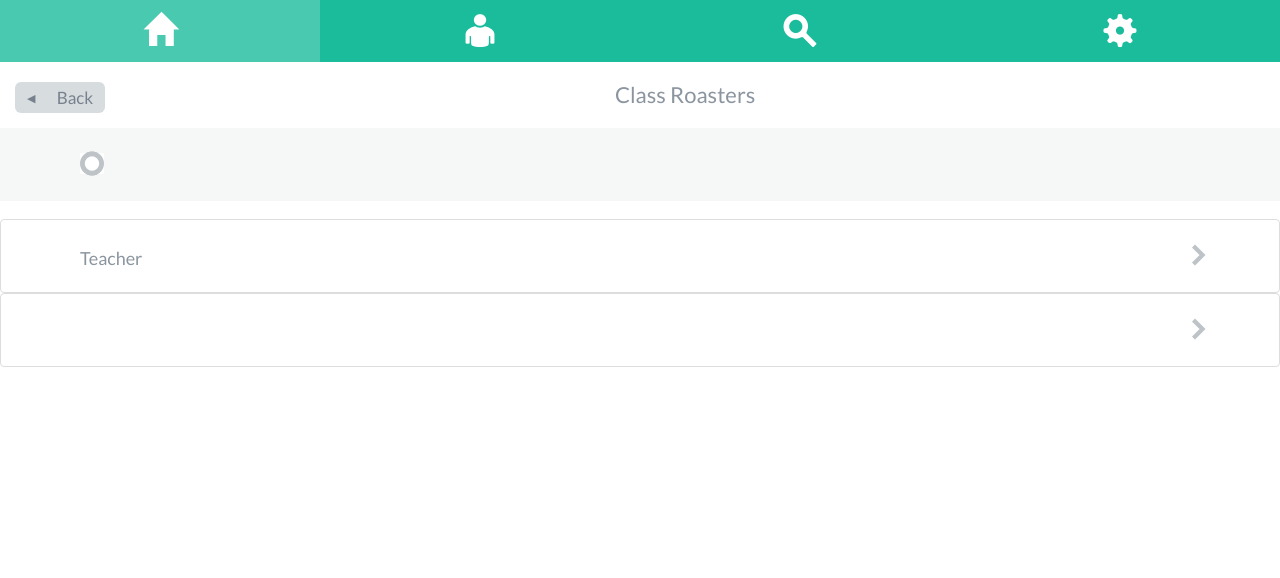
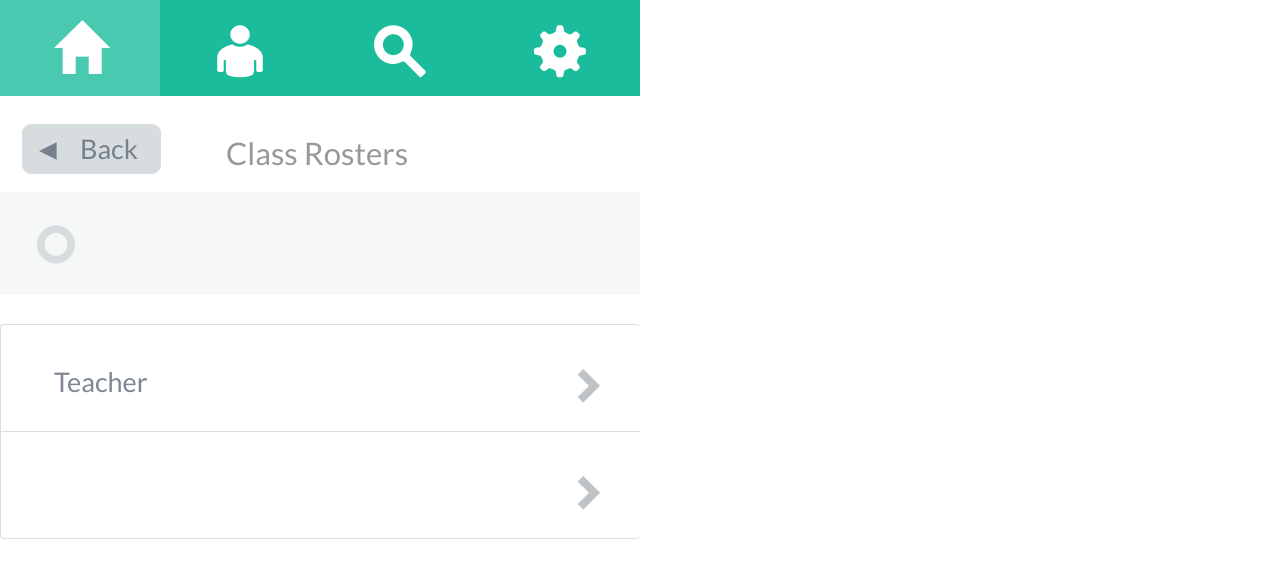
Before and after one commit to liuwenchao/class_list, a Django app: page / in a window 1280 px wide. Shown: the top 578 px of the page. Run offline with Django 3.2, Linux system fonts and the light colour scheme; some libraries are stand-ins or nearby versions.

Commit message:
this could be a better one.

```diff
--- a/class_list/static/css/class_list.css
+++ b/class_list/static/css/class_list.css
@@ -1,20 +1,25 @@
 body {
-  color: #8B959F;
-  font-size: 18px;
+  color: #7d8893;
+  width: 640px;
+}
+
+body, p {
+  font-size: 27px;
 }
 
 .container {
-  padding-left: 25px;
+  padding-left: 38px;
 }
 
 /** top nav */
 .btn-toolbar .btn, .btn-toolbar .btn > [class^="fui-"] {
-  font-size: 33px;
-  padding: 10px;
+  font-size: 52px;
+  padding-top: 20px;
+  padding-bottom: 17px;
 }
 
 .glyphicon-home {
-  top: -3px;
+  top: -6px;
 }
 
 .btn-group > .btn:first-of-type, .btn-group > .btn:first-of-type:not(:first-child):not(:last-child):not(.dropdown-toggle),
@@ -24,15 +29,16 @@
 
 /** back button */
 .btn-back {
-  font-size: 17px;
+  font-size: 27px;
   color: #77818e;
   background-color: #d7dcde;
-  padding-top: 5px;
-  padding-bottom: 4px;
+  padding: 14px 23px 14px 17px;
+  display: inline-block;
+  border-radius: 9px;
 }
 
 .btn-back .icon {
-  font-size: 11px;
+  font-size: 23px;
   vertical-align: top;
   margin-right: 18px;
 }
@@ -40,50 +46,83 @@
 /** page header */
 .page-header {
   border-bottom: 0px;
-  margin: 20px 15px 10px;
-  font-size: 22px;
+  margin: 28px 22px 9px;
+}
+
+.page-header h1 {
+  color: #95999C;
+  font-size: 31px;
+  font-weight: normal;
+  padding-left: 60px;
+  margin-bottom: 1px;
+  display: inline-block;
+  vertical-align: bottom;
 }
 
 .side-nav {
   background-color: #f6f8f8;
-  padding-top: 15px;
-  border-top: 1px;
+  border-top: 1px solid #f0f3f4;
+  border-bottom: 1px solid #f0f3f4;
+  padding: 22px 37px 0;
 }
 
 .radio .icons {
-  font-size: 24px;
+  font-size: 38px;
+  line-height: 38px;
+
+  color: #D7DCDE;
+}
+
+.radio.checked .second-icon {
+  color: #1ABC9C;
 }
 
 .radio {
   padding-bottom: 0px;
-  margin-bottom: 22px;
+  margin-bottom: 25px;
+  cursor: pointer;
+  height: 43px;
+}
+
+.radio.checked {
+  color: #7d8893;
+}
+
+.radio + .radio {
+  margin-top: 0px;
+}
+
+.radio .icons .first-icon, .radio .icons .second-icon {
+  background-color: #f6f8f8;
 }
 
 .sitenav-text {
-  margin-left: 15px;
+  margin-left: 38px;
 }
 
 /** section header */
 .class-name {
   font-style: italic;
-  margin-top: 18px;
-  margin-bottom: 18px;
+  margin-top: 30px;
+  margin-bottom: 23px;
 }
 
 /** teacher/student list */
 a.list-group-item {
-  padding: 4px 0;
+  padding: 7px 0 9px;
+  border-right-width: 0px;
 }
 
 a.list-group-item img {
-  width: 64px;
+  width: 90px;
   margin-right: 25px;
 }
 
 a.list-group-item .indicator {
-  margin-top: 15px;
   font-weight: bolder;
   font-size: 24px;
+  margin-top: 30px;
+  margin-right: 20px;
 }
 
 a.list-group-item .list-group-item-heading {
@@ -95,14 +134,19 @@
 }
 
 a.list-group-item .list-group-item-text {
-  color: #8B959F;
+  color: #7d8893;
+  margin-top: 12px;
 }
 a.list-group-item i {
+  font-size: 36px;
+  font-weight: bold;
   color: #BDC3C7;
+  vertical-align: middle;
 }
 
-.media-body {
-  height: 64px;
+.media-body{
+  height: 90px;
   vertical-align: middle;
   display: table-cell;
+  padding-left: 15px;
 }
--- a/class_list/templates/index.html
+++ b/class_list/templates/index.html
@@ -16,7 +16,7 @@
 {% endblock %}
 
 {% block header %}
-Class Roasters
+Class Rosters
 {% endblock %}
 
 {% block nav %}
@@ -38,7 +38,8 @@
   <div class="container">
     <div class="class-name" data-bind="text: name"></div>
   </div>
-  <section data-bind="foreach: teachers">
+  <section>
+    <!-- ko foreach: teachers -->
     <a href="#" class="list-group-item">
       <div class="container">
         <div class="pull-left">
@@ -54,8 +55,8 @@
         </div>
       </div>
     </a>
-  </section>
-  <section data-bind="foreach: students">
+    <!-- /ko -->
+    <!-- ko foreach: students -->
     <a href="#" class="list-group-item">
       <div class="container">
         <div class="pull-left">
@@ -70,6 +71,7 @@
         </div>
       </div>
     </a>
+    <!-- /ko -->
   </section>
 </div>
 {% endblock %}
--- a/class_list/templates/layout.html
+++ b/class_list/templates/layout.html
@@ -35,17 +35,14 @@
     </nav>
 
     <header class="page-header">
-      <div class="text-center">
-        <button class="btn btn-back pull-left">
-          <span class="icon">&#9664;</span> {% trans 'Back' %}</button>
-        {% block header %} {% endblock %}
-      </div>
+      <button class="btn btn-back">
+        <span class="icon">&#9664;</span> {% trans 'Back' %}
+      </button>
+      <h1>{% block header %} {% endblock %}</h1>
     </header>
 
     <article class="side-nav">
-      <div class="container">
-        {% block nav %} {% endblock %}
-      </div>
+      {% block nav %} {% endblock %}
     </article>
 
     {% block content %} {% endblock %}
```
